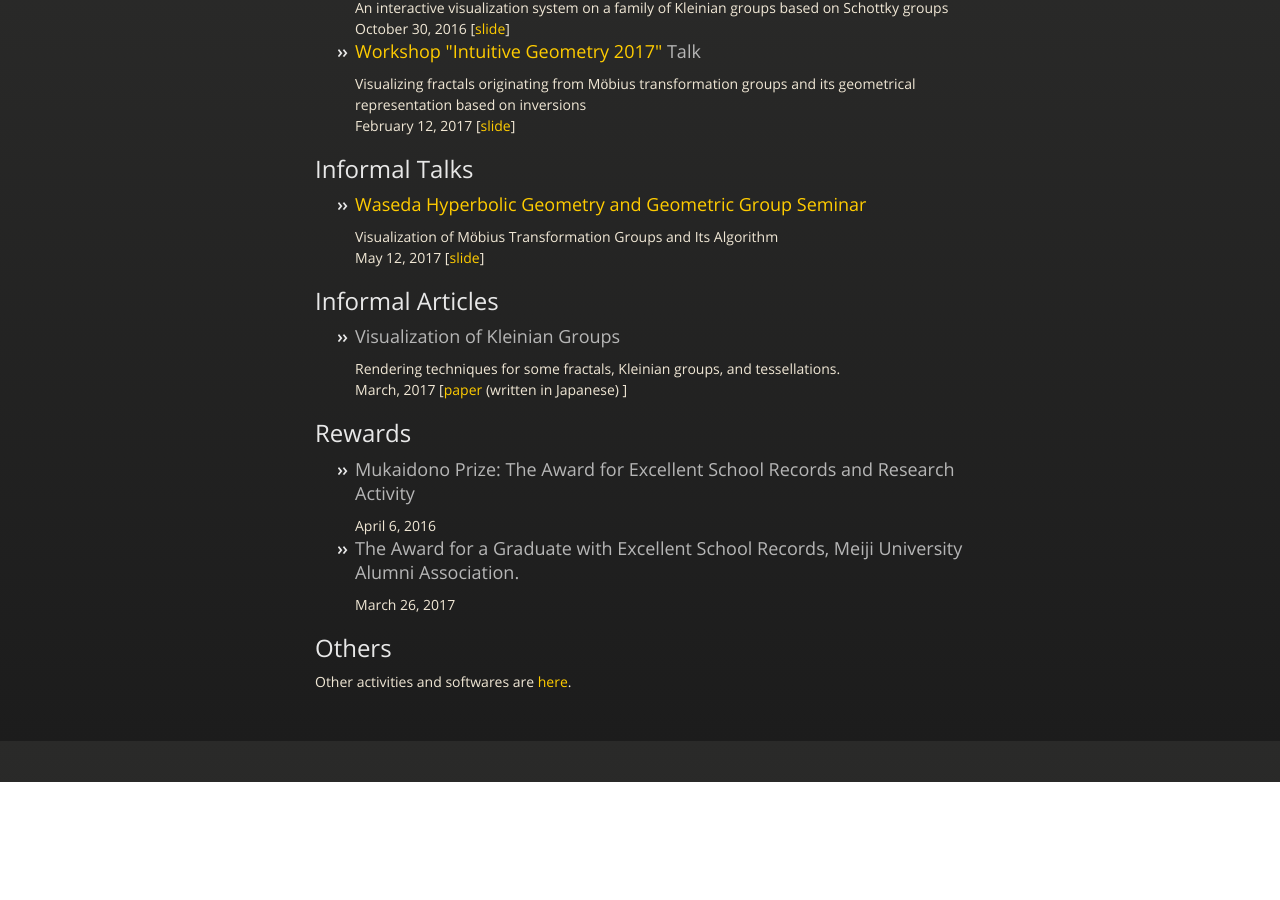
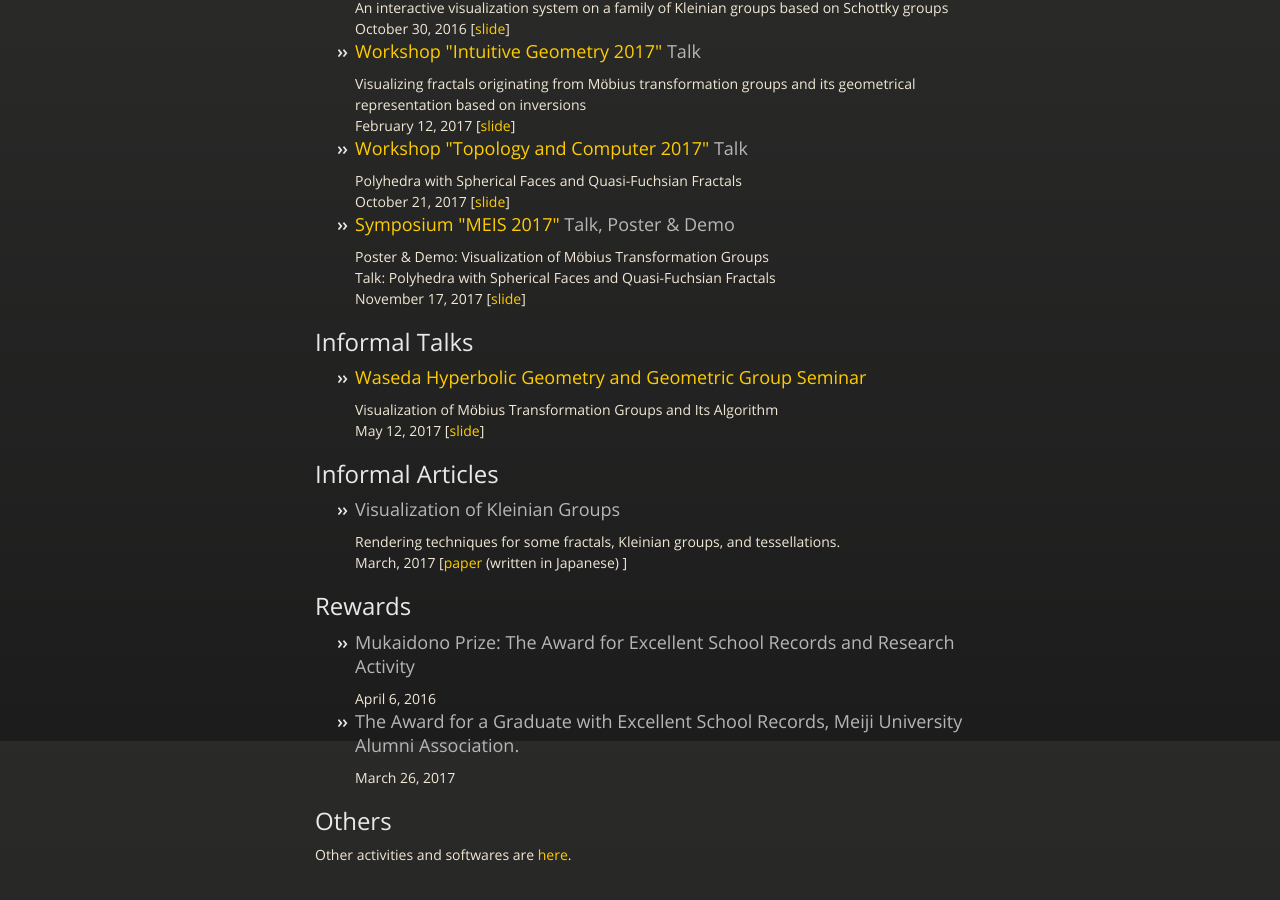
Before and after one commit to soma-arc/publications, a plain HTML site: page index.html in a window 1280 px wide. Shown: the part 859-1759 px from the top of the page. Before the commit the page ends 1641 px from the top, so only its background shows below. Drawn offline with nearby package versions, Linux system fonts and the light colour scheme.

Commit message:
Add new links

```diff
--- a/index.html
+++ b/index.html
@@ -76,6 +76,17 @@
 		    Visualizing fractals originating from Möbius transformation groups and its geometrical representation based on inversions<br>
 		    February 12, 2017 [<a href="https://speakerdeck.com/soma_arc/visualizing-fractals-originating-from-mobius-transformation-groups-and-its-geometrical-representation-based-on-inversions">slide</a>]
 	    </li>
+        <li>
+		    <h3><a href="http://www.math.akita-u.ac.jp/tc2017/index-e.html">Workshop "Topology and Computer 2017"</a> Talk</h3>
+		    Polyhedra with Spherical Faces and Quasi-Fuchsian Fractals<br>
+		    October 21, 2017 [<a href="https://speakerdeck.com/soma_arc/polyhedra-with-spherical-faces-and-quasi-fuchsian-fractals">slide</a>]
+	    </li>
+        <li>
+		    <h3><a href="https://mcg2.imi.kyushu-u.ac.jp/meis2017/">Symposium "MEIS 2017"</a> Talk, Poster & Demo</h3>
+            Poster & Demo: Visualization of Möbius Transformation Groups<br>
+            Talk: Polyhedra with Spherical Faces and Quasi-Fuchsian Fractals<br>
+		    November 17, 2017 [<a href="https://speakerdeck.com/soma_arc/visualization-of-mobius-transformation-groups-1">slide</a>]
+	    </li>
 	</ul>
     <h2>
         Informal Talks
```
